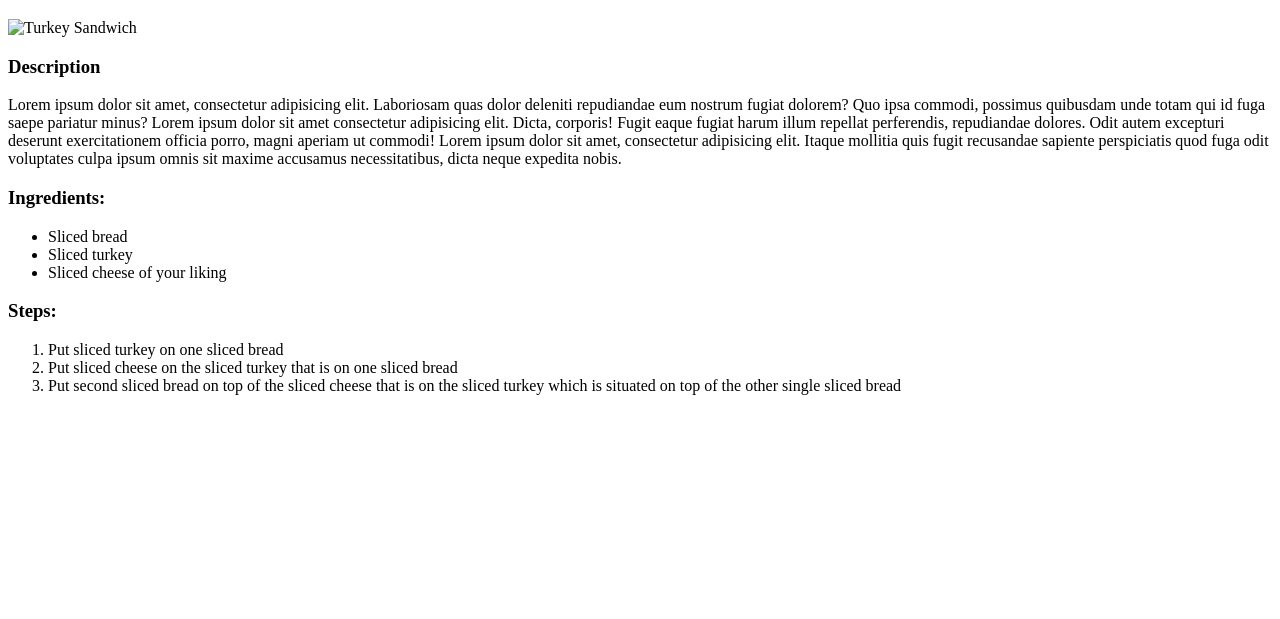
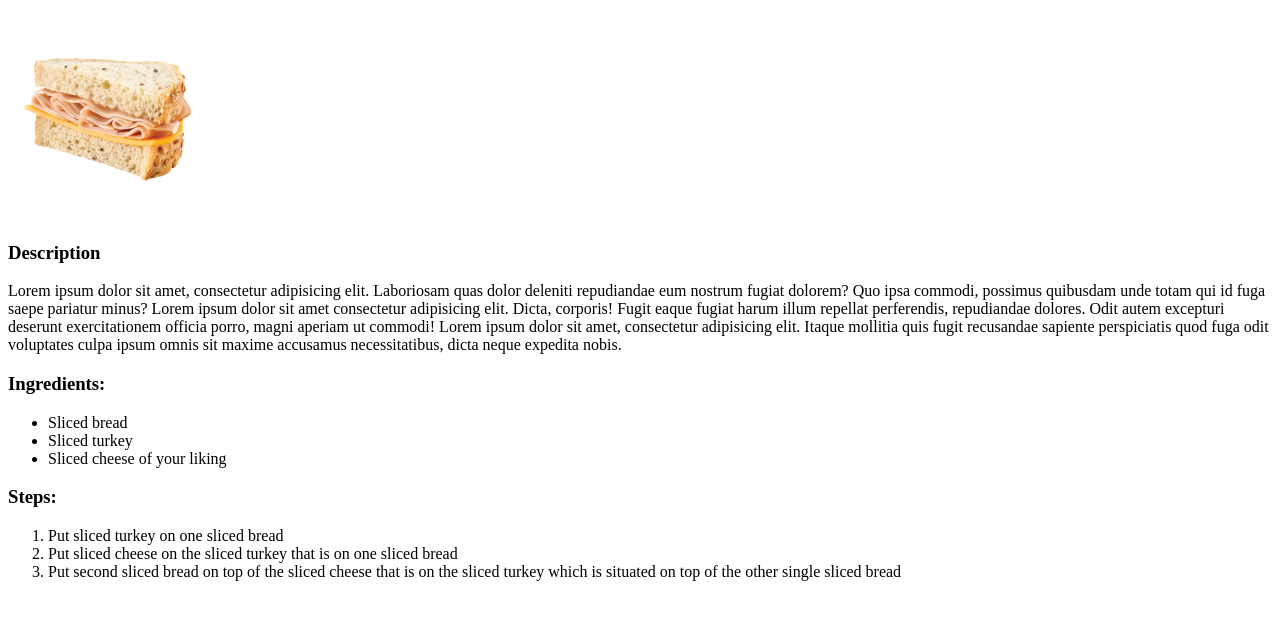
Before and after one commit to Steventhephan/odin-recipes, a plain HTML site: page recipes/turkey-sandwich.html in a window 1280 px wide. Shown: the part 61-680 px from the top of the page. Drawn offline with Linux system fonts and the light colour scheme.

Commit message:
Fix pizza image

```diff
--- a/recipes/turkey-sandwich.html
+++ b/recipes/turkey-sandwich.html
@@ -8,7 +8,7 @@
 <body>
     <h1>Turkey Sandwich</h1>
     <div></div>
-    <img src="../images/turkey-sandwich.jpeg" height="200" width="200" alt="Turkey Sandwich">
+    <img src="../images/turkey-sandwich.jpg" height="200" width="200" alt="Turkey Sandwich">
     <div></div>
     <h3>Description</h3> <div></div>
     <p>Lorem ipsum dolor sit amet, consectetur adipisicing elit. Laboriosam quas dolor deleniti repudiandae eum nostrum fugiat dolorem? Quo ipsa commodi, possimus quibusdam unde totam qui id fuga saepe pariatur minus?
```
